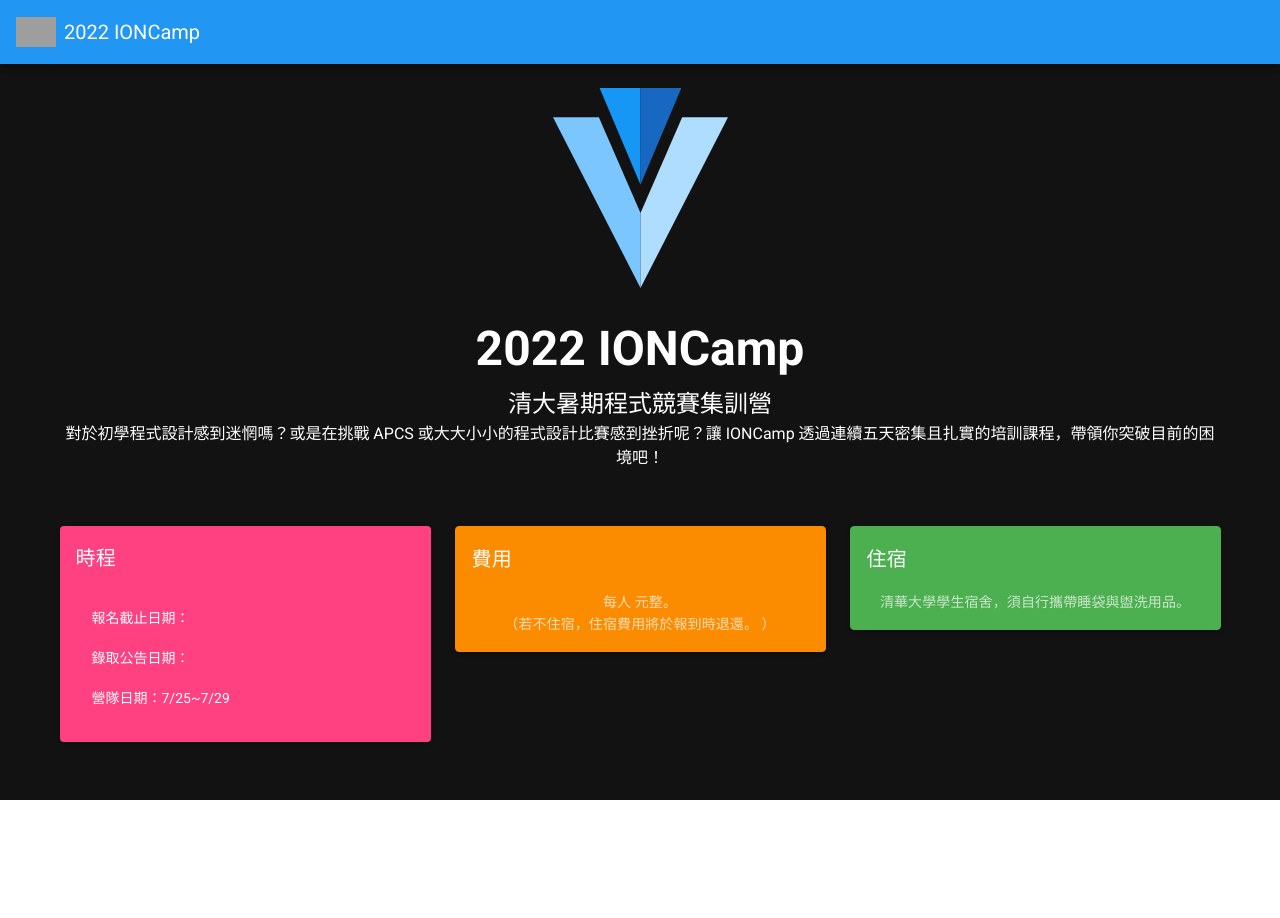
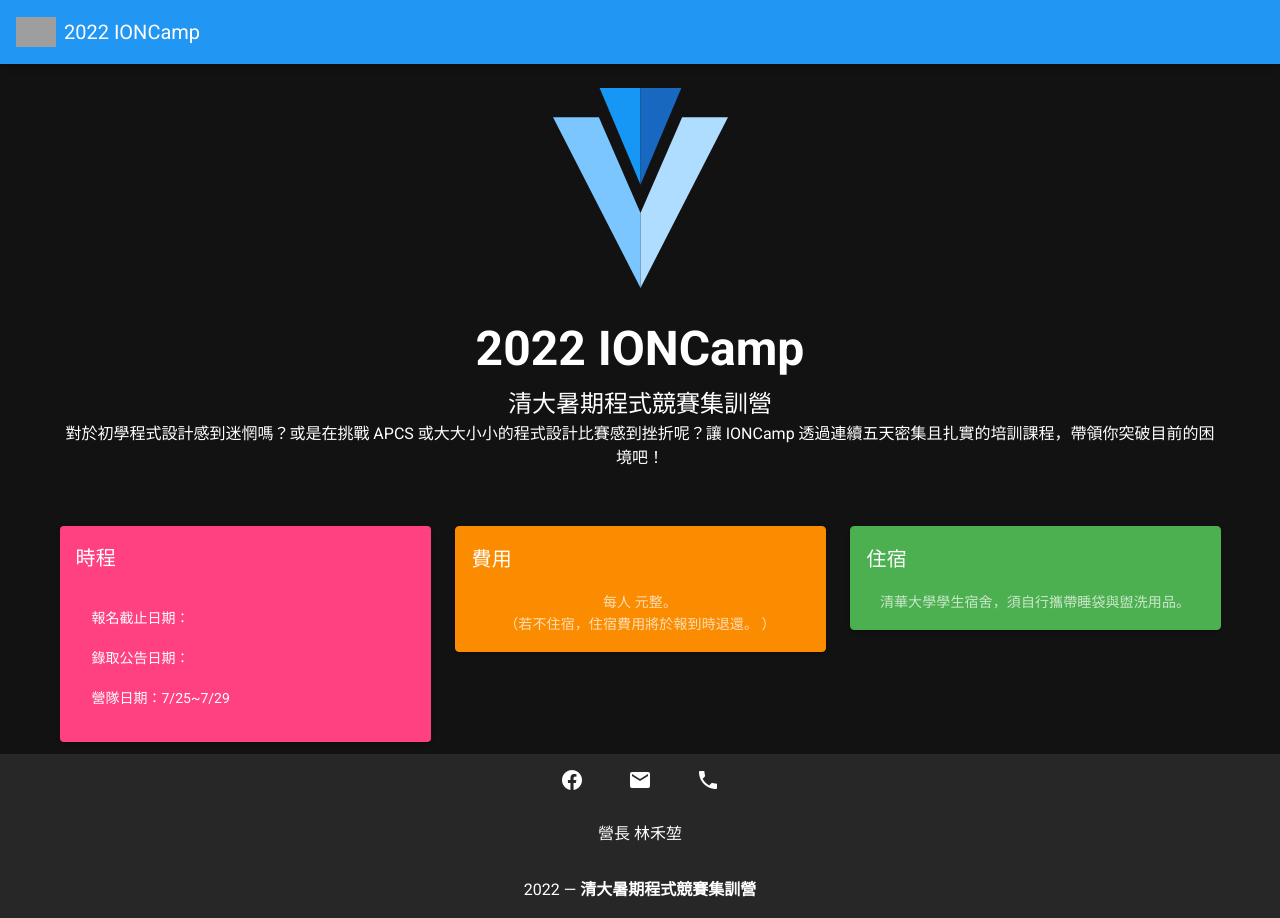
Before and after one commit to NTHUIONCamp/NTHUIONCamp.github.io, a Vue app: page / in a window 1280 px wide. Before the commit the page ends 800 px from the top, so only its background shows below. Built offline with nearby package versions, Linux system fonts and the light colour scheme; grey boxes are pictures that could not be loaded.

Commit message:
Add footer

```diff
--- a/src/App.vue
+++ b/src/App.vue
@@ -18,6 +18,30 @@
     <v-main>
       <IndexPage />
     </v-main>
+
+    <v-footer dark padless>
+      <v-row justify="center" no-gutters>
+        <v-btn
+          v-for="link in links"
+          :key="link"
+          :href="link.url"
+          target="_blank"
+          class="mx-4 my-2"
+          icon
+        >
+          <v-icon size="24px">mdi-{{ link.type }}</v-icon>
+        </v-btn>
+
+        <v-col class="py-4 text-center" cols="12">營長 林禾堃</v-col>
+
+        <v-divider></v-divider>
+
+        <v-col class="py-4 text-center" cols="12">
+          {{ new Date().getFullYear() }} —
+          <strong>清大暑期程式競賽集訓營</strong>
+        </v-col>
+      </v-row>
+    </v-footer>
   </v-app>
 </template>
 
@@ -32,7 +56,20 @@
   },
 
   data: () => ({
-    //
+    links: [
+      {
+        type: "facebook",
+        url: "https://www.facebook.com/nthuioncamp",
+      },
+      {
+        type: "email",
+        url: "mailto:nthu.ioncamp@gmail.com",
+      },
+      {
+        type: "phone",
+        url: "tel:+886-",
+      },
+    ],
   }),
 };
 </script>
```
